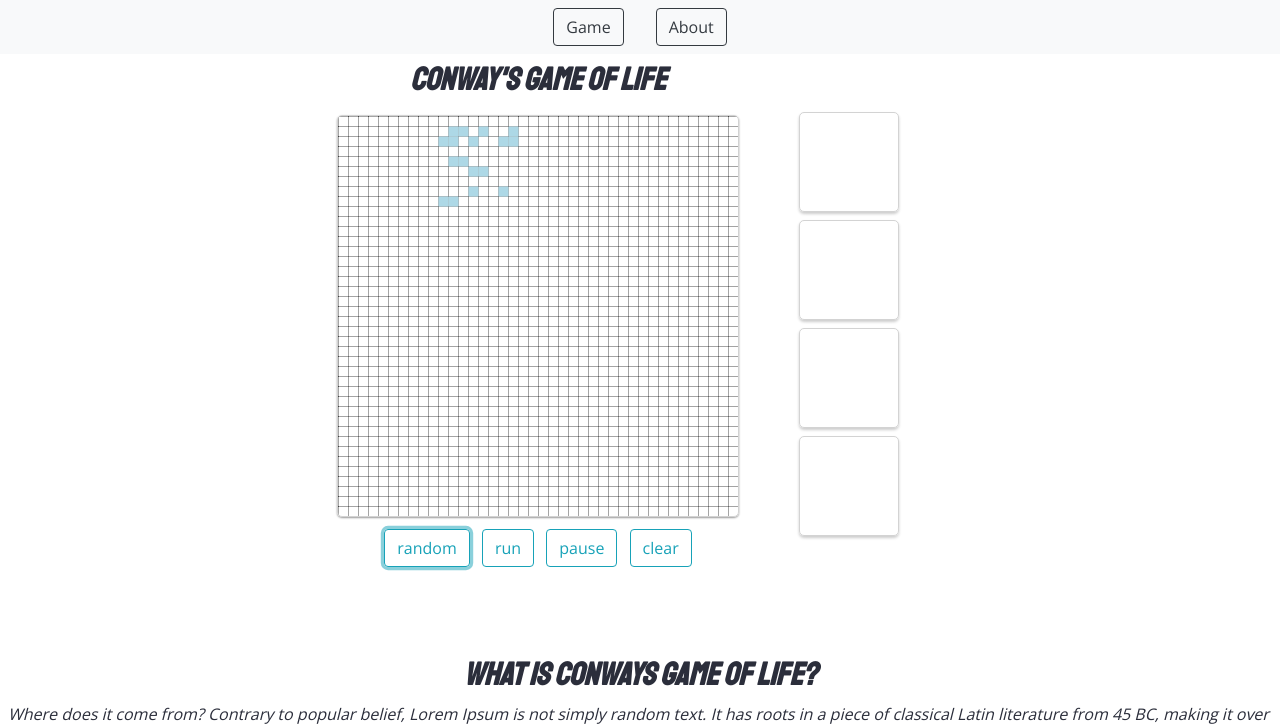
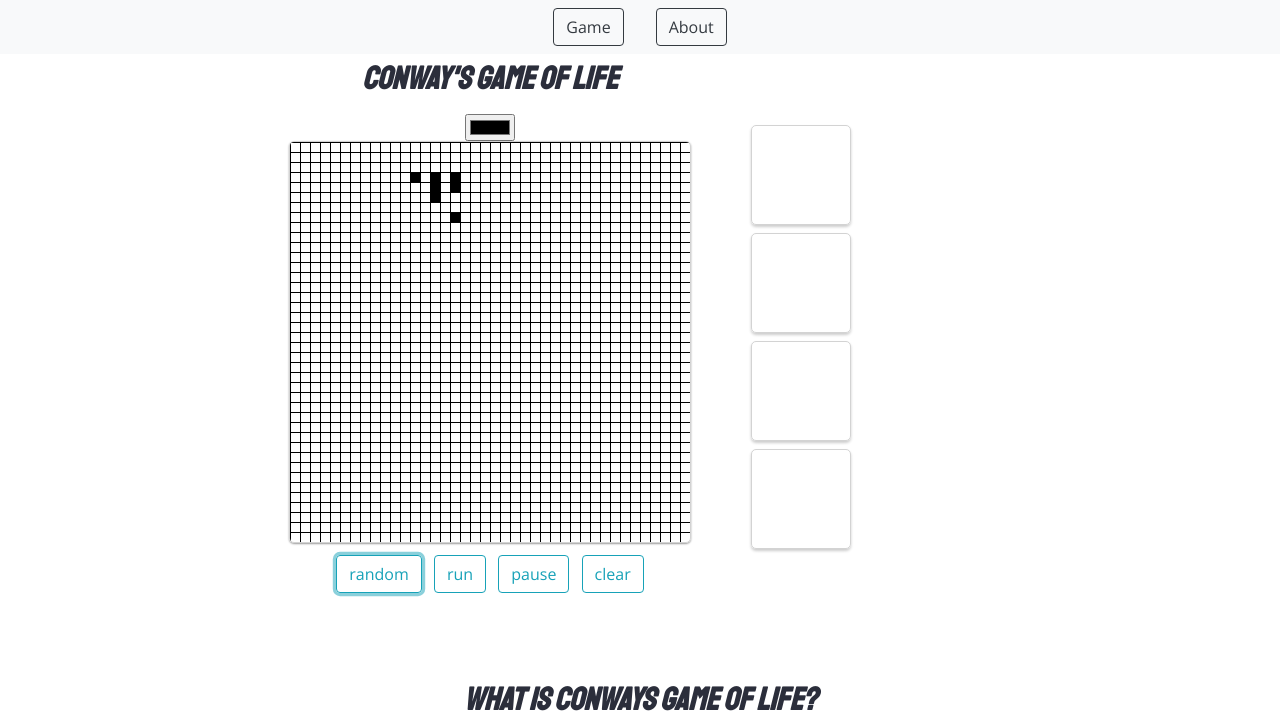
Before and after one commit to rogercp/GOF, a plain HTML site: page index.html in a window 1280 px wide. Both pictures are taken after a click on the button "random". Shown: the top 725 px of the page. Drawn offline with nearby package versions, Linux system fonts and the light colour scheme.

Commit message:
color changing working

```diff
--- a/index.html
+++ b/index.html
@@ -67,6 +67,13 @@
           Conway's Game Of Life
         </h3>
         <div class="d-flex flex-column align-items-center m-2">
+
+          <div>
+          <div class="bg-color">
+            <input type="color" id="background_color" class="js-bg-color-picker" data-theme-value="--background-color" />
+            </div>
+          </div>
+
           <canvas id="gridCanvas" width="400" height="400">
           </canvas>
           <div class="m-2">
@@ -106,13 +113,17 @@
 
 
 
-      <!-- <canvas id="presetCanvas1" class="presetCanvas m-1" width="100" height="100">
-      </canvas><canvas id="presetCanvas2" class="presetCanvas m-1" width="100" height="100">
-      </canvas><canvas id="presetCanvas3" class="presetCanvas m-1" width="100" height="100">
-      </canvas><canvas id="presetCanvas4" class="presetCanvas m-1" width="100" height="100">
-      </canvas> -->
+    </div>
 
+    <div class="d-flex flex-column m-5">
 
+      <!-- <Button  id="btncolor" class="btncolor btn-outline-info m-1 ">red</Button> -->
+      <!-- <Button  id="btncolor" class="btncolor btn-outline-info m-1 ">lightblue</Button>
+      <Button  id="btncolor"  class="btncolor btn-outline-info m-1 ">yellow</Button>
+
+     -->
+
+    </div>
     </div>
 
 
--- a/js/index.js
+++ b/js/index.js
@@ -32,6 +32,7 @@ const onload = () => {
     boxes = Math.floor(400 / boxSize);
     coordinates = [];
     frameCounter = 0;
+    boxColor = "#000000";
 
     const mainLogic= ()=>{
 
@@ -41,7 +42,7 @@ const onload = () => {
         const grid = () => {
         c.beginPath();
         c.fillStyle = "white";
-        c.lineWidth = .2;
+        c.lineWidth = 1;
         c.strokeStyle = 'black';
         for (var row = 0; row < boxes; row++) {
             for (var column = 0; column < boxes; column++) {
@@ -61,7 +62,7 @@ const onload = () => {
 
 
         const handleClick = (e)=>{
-        c.fillStyle = "lightblue";
+        c.fillStyle = boxColor;
 
         c.fillRect(Math.floor(e.offsetX / boxSize) * boxSize,
             Math.floor(e.offsetY / boxSize) * boxSize,
@@ -71,7 +72,7 @@ const onload = () => {
         const clearGrid = () =>{
             c.beginPath();
             c.fillStyle = "white";
-            c.lineWidth = .2;
+            c.lineWidth = 1;
             c.strokeStyle = 'black';
             for (var row = 0; row < boxes; row++) {
                 for (var column = 0; column < boxes; column++) {
@@ -105,8 +106,8 @@ const onload = () => {
                 let blockCount = 0;
 
                 while(blockCount < numBlocks){
-                let myx= Math.floor(Math.random() *8)+ (startX-4)
-                let myy= Math.floor(Math.random() *8)+ (startY-4)
+                let myx= Math.floor(Math.random() *5)+ (startX-2)
+                let myy= Math.floor(Math.random() *5)+ (startY-2)
                 coordinates[myx][myy] = 1
                 blockCount ++
                 }
@@ -115,7 +116,7 @@ const onload = () => {
                         for(let j = 0 ; j<innerArray.length;j++){
                             if(innerArray[j] === 1){
                                 c.beginPath();
-                                c.fillStyle = "lightblue";
+                                c.fillStyle = boxColor;
                                 c.fillRect(i*boxSize, j*boxSize, boxSize, boxSize);
                                 c.closePath();
                             }
@@ -123,17 +124,22 @@ const onload = () => {
                 }
             }
             // console.log(coordinates)
-            return populateRandomly(20)
+            return populateRandomly(8)
+        }
+
+        const changeColor =(e)=>{
+
+          console.log( e.target.value,'hitting color')
+
+
+            boxColor = `${e.target.value}`
+
+
         }
 
 
-
-        function eeeeee(){
-
-
+        function live_or_die(){
             tempCoordinates = [];
-
-
                for(let i = 0 ; i<boxes;i++){
                 tempCoordinates[i] = [];
                 for(let j =0; j<boxes;j++){
@@ -141,12 +147,8 @@ const onload = () => {
                 }
            }
 
-
-            // console.log(tempCoordinates,"tempcoors")
                 for (let i = 0 ; i<coordinates.length;i++){
-
                         for(let j = 0 ; j<coordinates[i].length;j++){
-
 
                             if(coordinates[i][j] === 1){
 
@@ -178,20 +180,16 @@ const onload = () => {
                                 if( coordinates[i-1][j+1] === 1){
                                     blocksAround++
                                 }
-
                                 // live or die
                                 if(blocksAround <= 1){
-
                                     // death
                                     tempCoordinates[i][j] = 0
                                 }
                                 else if(blocksAround >=2 && blocksAround<=3){
-
                                     // lives on
                                     tempCoordinates[i][j] = 1
                                 }
                                 else if(blocksAround >=4){
-
                                         // death
                                     tempCoordinates[i][j] = 0
                                 }
@@ -202,9 +200,7 @@ const onload = () => {
                 }
 
                 for (let i = 1 ; i<coordinates.length - 2 ;i++){
-
                     for(let j = 1 ; j<coordinates[i].length - 2;j++){
-
 
                         if( coordinates[i][j]  === 0){
 
@@ -242,23 +238,15 @@ const onload = () => {
                     }
             }
 
-                console.log(coordinates,"coords")
-                console.log(tempCoordinates,"tempcoords")
-
                 clearGrid()
-
-
                 coordinates = [...tempCoordinates]
 
-                console.log(coordinates,"coordsafter concat")
-
-
-                for (let i = 0 ; i<tempCoordinates.length;i++){
+                 for (let i = 0 ; i<tempCoordinates.length;i++){
                     innerArray = tempCoordinates[i];
                         for(let j = 0 ; j<innerArray.length;j++){
                                 if(innerArray[j] === 1){
                                     c.beginPath();
-                                    c.fillStyle = "lightblue";
+                                    c.fillStyle = boxColor;
                                     c.fillRect(i*boxSize, j*boxSize, boxSize, boxSize);
                                     c.closePath();
                                  }
@@ -272,14 +260,14 @@ const onload = () => {
            function startAnimation (){
                 if(programRunning === false) return;
 
-                if(++frameCounter % 100){
+                if(++frameCounter % 20){
                     window.requestAnimationFrame(startAnimation)
                     return false;
                 }
 
                 console.log(coordinates,"first coords")
 
-                eeeeee()
+                live_or_die()
 
 
 
@@ -309,6 +297,11 @@ const onload = () => {
         document.getElementById("btnclear").addEventListener('click', clearer);
         runner = document.getElementById("btnrun").addEventListener('click', start)
         document.getElementById("btnpause").addEventListener('click', pauseSimulator);
+
+        colorpicker = document.querySelector('.js-bg-color-picker');
+
+        colorpicker.addEventListener("change",changeColor)
+
         canvas.addEventListener('click', handleClick);
 
 
@@ -324,99 +317,11 @@ const onload = () => {
 
 
 
-   // let startX = Math.floor(Math.random() * (boxSize*2) +4);
-                // let startY = Math.floor(Math.random() * (boxSize*2) +4);
-                // coordinates[startX][startY] = 1;
-                // let blockCount = 0;
 
-                // while(blockCount < 20){
-                // let myx= Math.floor(Math.random() *8)+ (startX-4)
-                // let myy= Math.floor(Math.random() *8)+ (startY-4)
-                // coordinates[myx][myy] = 1
-                // blockCount ++
-                // }
-                // for (let i = 0 ; i<coordinates.length;i++){
-                //     innerArray = coordinates[i];
-                //         for(let j = 0 ; j<innerArray.length;j++){
-                //             if(innerArray[j] === 1){
-                //                 c.beginPath();
-                //                 c.fillStyle = "lightblue";
-                //                 c.fillRect(i*boxSize, j*boxSize, boxSize, boxSize);
-                //                 c.closePath();
-                //             }
-                //         }
-                // }
+const populatePresetCanvas = () =>{
 
 
 
 
 
-
-
-
-
-
-
-
-
-
-
-
-
-
-
-
-
-
-
-
-
-
-
-
-
-
-
-
-
-
-
-const populatePresetCanvas = () =>{
-
-    // var canvas = document.getElementById("presetCanvas1"),
-    // c = canvas.getContext("2d"),
-    // boxSize = 20,
-    // boxes = Math.floor(100 / boxSize);
-    // canvas.addEventListener('click', handleClick);
-
-    // function grid() {
-    // c.beginPath();
-    // c.fillStyle = "white";
-    // c.lineWidth = 1;
-    // c.strokeStyle = 'black';
-    // for (var row = 0; row < boxes; row++) {
-    //     for (var column = 0; column < boxes; column++) {
-    //     var x = column * boxSize;
-    //     var y = row * boxSize;
-    //     c.rect(x, y, boxSize, boxSize);
-    //     c.fill();
-    //     c.stroke();
-    //     }
-    // }
-    // c.closePath();
-    // }
-
-    // function handleClick(e) {
-    // c.fillStyle = "black";
-
-    // c.fillRect(Math.floor(e.offsetX / boxSize) * boxSize,
-    //     Math.floor(e.offsetY / boxSize) * boxSize,
-    //     boxSize, boxSize);
-    // }
-
-    // grid();
-
-
-
-
 }
```
